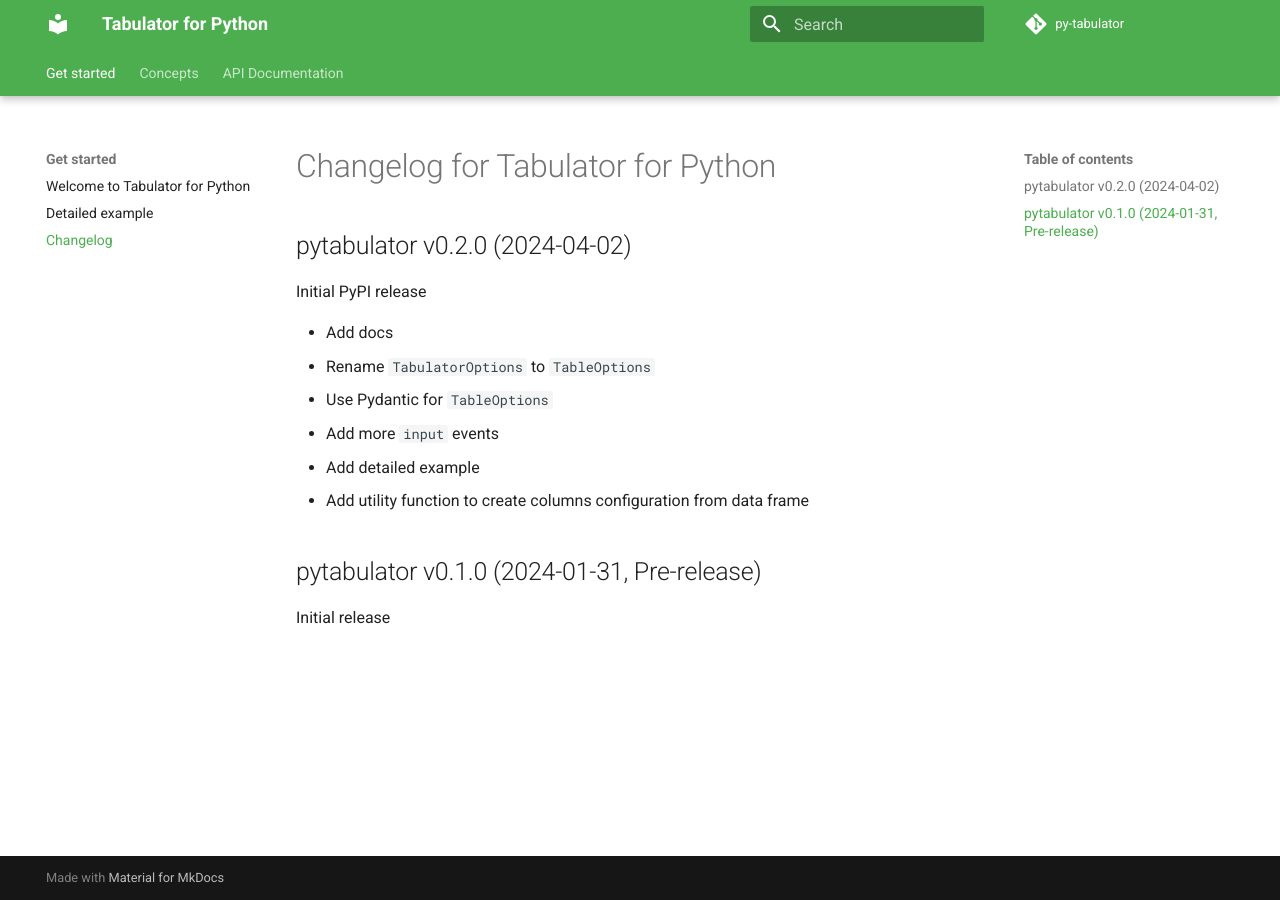
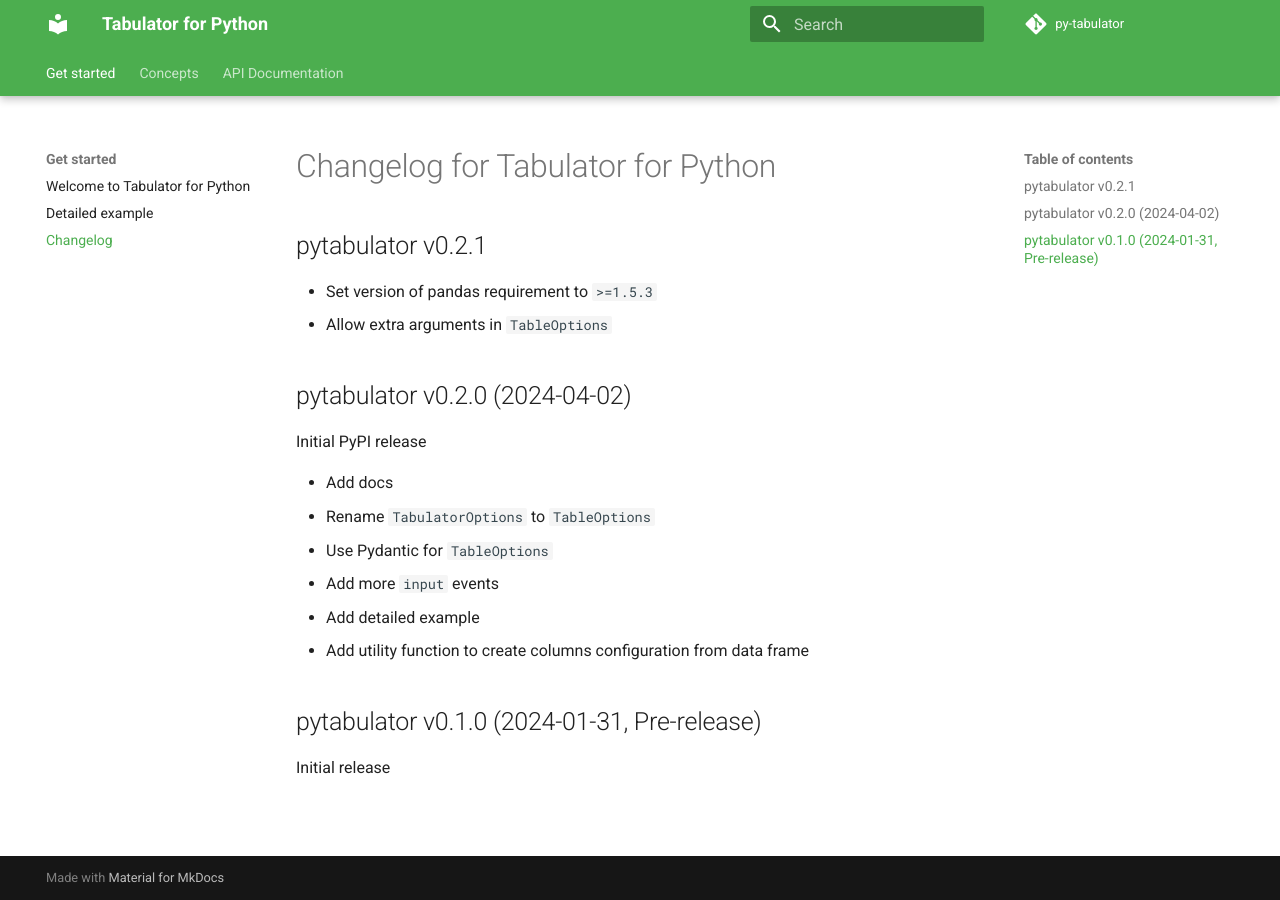
Before and after one commit to eodaGmbH/py-tabulator, an MkDocs documentation site: the page built from docs/changelog.md, in a window 1280 px wide. Built offline with MkDocs 1.6.1 and Material for MkDocs 9.7.7, drawn with Linux system fonts in a browser that asks for light colours; comment, search, counter and statistics services are not loaded.

Commit message:
Update changelog

```diff
--- a/docs/changelog.md
+++ b/docs/changelog.md
@@ -1,4 +1,9 @@
 # Changelog for Tabulator for Python
+
+## pytabulator v0.2.1
+
+* Set version of pandas requirement to `>=1.5.3`
+* Allow extra arguments in `TableOptions`
 
 ## pytabulator v0.2.0 (2024-04-02)
 
```
